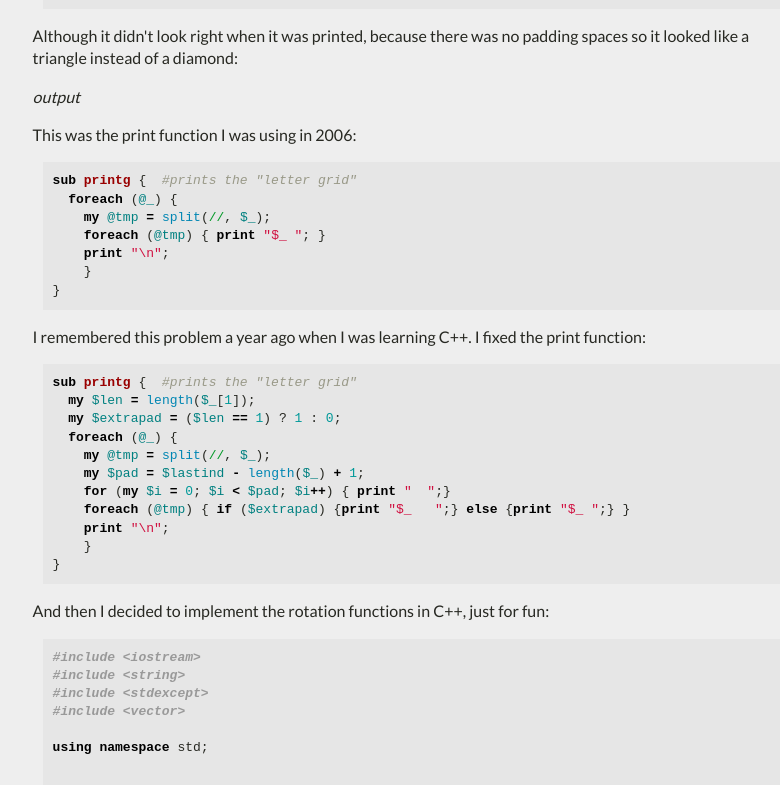
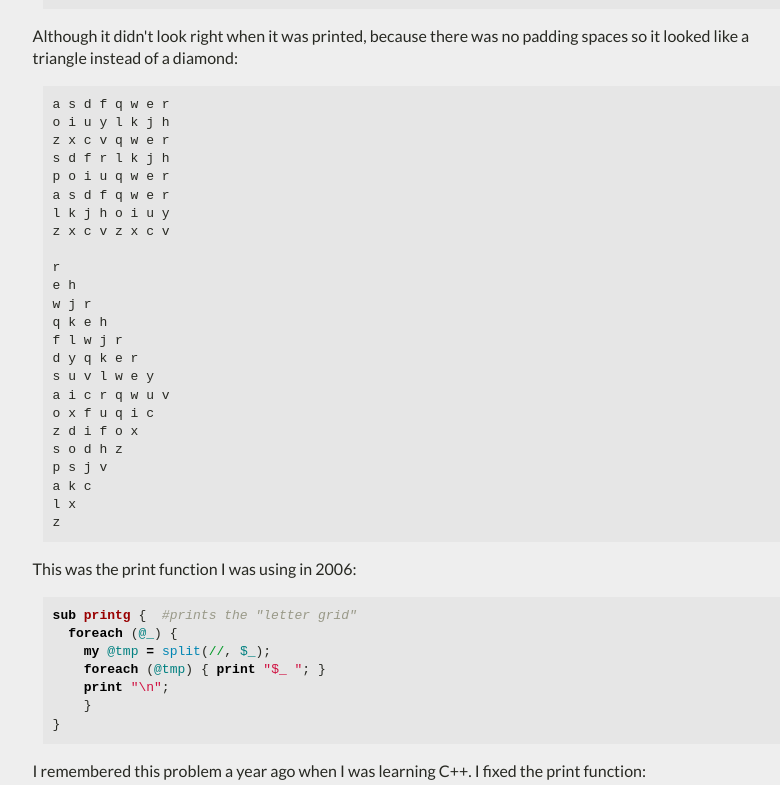
Before and after one commit to skaliak/skaliak.github.io, a plain HTML site: page rotating-a-grid-45-degrees.html in a window 1280 px wide. Shown: the part 1043-1828 px from the top of the page, without its empty margins (353-1133 px from the left). Drawn offline with nearby package versions, Linux system fonts and the light colour scheme; a script that the page names is missing.

Commit message:
added missing output to post

```diff
--- a/rotating-a-grid-45-degrees.html
+++ b/rotating-a-grid-45-degrees.html
@@ -104,7 +104,31 @@
 <span class="p">}</span>
 </pre></div>
 <p>Although it didn't look right when it was printed, because there was no padding spaces so it looked like a triangle instead of a diamond:</p>
-<p><em>output</em></p>
+<div class="highlight"><pre>a s d f q w e r
+o i u y l k j h
+z x c v q w e r
+s d f r l k j h
+p o i u q w e r
+a s d f q w e r
+l k j h o i u y
+z x c v z x c v
+
+r
+e h
+w j r
+q k e h
+f l w j r
+d y q k e r
+s u v l w e y
+a i c r q w u v
+o x f u q i c
+z d i f o x
+s o d h z
+p s j v
+a k c
+l x
+z
+</pre></div>
 <p>This was the print function I was using in 2006:</p>
 <div class="highlight"><pre><span class="k">sub </span><span class="nf">printg</span> <span class="p">{</span>  <span class="c1">#prints the "letter grid"</span>
   <span class="k">foreach</span> <span class="p">(</span><span class="nv">@_</span><span class="p">)</span> <span class="p">{</span>
@@ -248,6 +272,23 @@
 
     <span class="k">return</span> <span class="n">outstring</span><span class="p">;</span>
 <span class="p">}</span>
+</pre></div>
+<p>Output:</p>
+<div class="highlight"><pre>              r
+            e   h
+          w   j   r
+        q   k   e   h
+      f   l   w   j   r
+    d   y   q   k   e   r
+  s   u   v   l   w   e   y
+a   i   c   r   q   w   u   v
+  o   x   f   u   q   i   c
+    z   d   i   f   o   x
+      s   o   d   h   z
+        p   s   j   v
+          a   k   c
+            l   x
+              z
 </pre></div></body></html>
                     </section>
                     <hr/>
```
